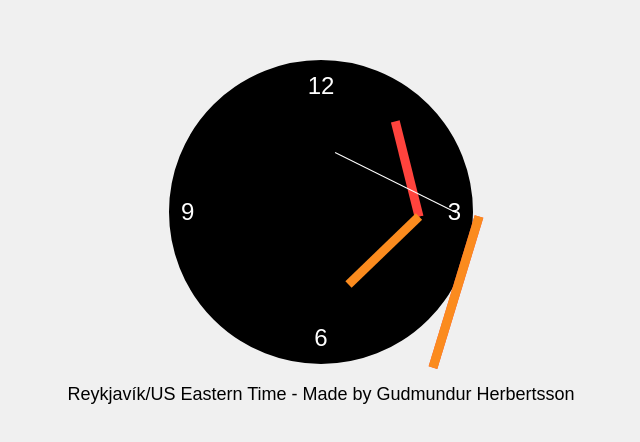
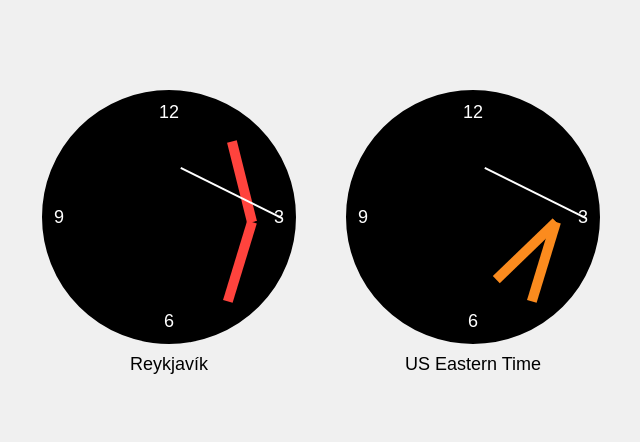
Before and after one commit to gudmndr/interactive-clock, a plain HTML site: page index.html in a window 1280 px wide. Shown: the part 168-610 px from the top of the page, without its empty margins (319-959 px from the left). Drawn offline with Linux system fonts and the light colour scheme; a web font is replaced by a local one.

Commit message:
Update index.html

```diff
--- a/index.html
+++ b/index.html
@@ -3,13 +3,12 @@
 <head>
     <meta charset="UTF-8">
     <meta name="viewport" content="width=device-width, initial-scale=1.0">
-    <title>Interactive Clock</title>
+    <title>Two Clocks - Reykjavík and US Eastern Time</title>
     <style>
         @import url('https://fonts.googleapis.com/css2?family=Bw+Haas+Grotesk:wght@400&display=swap');
 
         body {
             display: flex;
-            flex-direction: column;
             justify-content: center;
             align-items: center;
             height: 100vh;
@@ -17,10 +16,19 @@
             margin: 0;
             font-family: 'Bw Haas Grotesk', sans-serif;
         }
+        .clock-container {
+            display: flex;
+            gap: 50px;
+        }
+        .clock-wrapper {
+            display: flex;
+            flex-direction: column;
+            align-items: center;
+        }
         .clock-face {
             position: relative;
-            width: 300px;
-            height: 300px;
+            width: 250px;
+            height: 250px;
             border: 2px solid black;
             border-radius: 50%;
             background: black;
@@ -28,7 +36,7 @@
         .hand {
             position: absolute;
             width: 50%;
-            height: 1px; /* Thinner hands */
+            height: 2px;
             top: 50%;
             left: 50%;
             transform-origin: 100%;
@@ -37,40 +45,30 @@
             transition-duration: 0.05s;
             transition-property: transform;
         }
-        .hour-hand-iceland {
+        .hour-hand-reykjavik, .minute-hand-reykjavik {
             background-color: #ff433d;
+            height: 2px;
             border-right: 8px solid #ff433d;
             border-top: 4px solid transparent;
             border-bottom: 4px solid transparent;
             width: 30%;
         }
-        .minute-hand-iceland {
-            background-color: #ff433d;
-            border-right: 8px solid #ff433d;
-            border-top: 4px solid transparent;
-            border-bottom: 4px solid transparent;
-        }
-        .hour-hand-us {
+        .hour-hand-us, .minute-hand-us {
             background-color: #fb8b1e;
+            height: 2px;
             border-right: 8px solid #fb8b1e;
             border-top: 4px solid transparent;
             border-bottom: 4px solid transparent;
             width: 30%;
         }
-        .minute-hand-us {
-            background-color: #fb8b1e;
-            border-right: 8px solid #fb8b1e;
-            border-top: 4px solid transparent;
-            border-bottom: 4px solid transparent;
-        }
         .second-hand {
             background-color: white;
-            height: 1px; /* Thinner hand */
+            height: 2px;
             width: 45%;
         }
         .clock-number {
             position: absolute;
-            font-size: 24px;
+            font-size: 18px;
             font-family: Arial, sans-serif;
             color: white;
         }
@@ -80,8 +78,8 @@
         .num6 { bottom: 10px; left: 50%; transform: translateX(-50%); }
         .num9 { top: 50%; left: 10px; transform: translateY(-50%); }
 
-        .clock-info {
-            margin-top: 20px;
+        .clock-label {
+            margin-top: 10px;
             font-size: 18px;
             color: black;
             text-align: center;
@@ -89,66 +87,61 @@
     </style>
 </head>
 <body>
+    <div class="clock-container">
+        <div class="clock-wrapper">
             <div class="clock-face">
-        <div class="hand hour-hand-iceland" id="hour-hand-iceland"></div>
-        <div class="hand minute-hand-iceland" id="minute-hand-iceland"></div>
-        <div class="hand hour-hand-us" id="hour-hand-us"></div>
-        <div class="hand minute-hand-us" id="minute-hand-us"></div>
-        <div class="hand second-hand" id="second-hand"></div>
-        <!-- Adding only the main numbers to the clock -->
+                <div class="hand hour-hand-reykjavik" id="hour-hand-reykjavik"></div>
+                <div class="hand minute-hand-reykjavik" id="minute-hand-reykjavik"></div>
+                <div class="hand second-hand" id="second-hand-reykjavik"></div>
                 <div class="clock-number num12">12</div>
                 <div class="clock-number num3">3</div>
                 <div class="clock-number num6">6</div>
                 <div class="clock-number num9">9</div>
             </div>
-    <div class="clock-info">
-        Reykjavík/US Eastern Time - Made by Gudmundur Herbertsson
+            <div class="clock-label">Reykjavík</div>
+        </div>
+        <div class="clock-wrapper">
+            <div class="clock-face">
+                <div class="hand hour-hand-us" id="hour-hand-us"></div>
+                <div class="hand minute-hand-us" id="minute-hand-us"></div>
+                <div class="hand second-hand" id="second-hand-us"></div>
+                <div class="clock-number num12">12</div>
+                <div class="clock-number num3">3</div>
+                <div class="clock-number num6">6</div>
+                <div class="clock-number num9">9</div>
+            </div>
+            <div class="clock-label">US Eastern Time</div>
+        </div>
     </div>
     <script>
-        function startClock() {
-            function updateClock() {
+        function startClocks() {
+            function updateClock(timezone, hourHandId, minuteHandId, secondHandId) {
                 const now = new Date();
+                const time = new Date(now.toLocaleString('en-US', { timeZone: timezone }));
 
-                const usTimezone = 'America/New_York';
-                const icelandTimezone = 'Atlantic/Reykjavik';
+                const hours = time.getHours();
+                const minutes = time.getMinutes();
+                const seconds = time.getSeconds();
 
-                const usTime = new Date(now.toLocaleString('en-US', { timeZone: usTimezone }));
-                const icelandTime = new Date(now.toLocaleString('en-US', { timeZone: icelandTimezone }));
+                const hoursDegrees = ((hours % 12) / 12) * 360 + ((minutes / 60) * 30) + 90;
+                const minutesDegrees = (minutes / 60) * 360 + ((seconds / 60) * 6) + 90;
+                const secondsDegrees = (seconds / 60) * 360 + 90;
 
-                // US Time
-                const usHours = usTime.getHours();
-                const usMinutes = usTime.getMinutes();
-                const usSeconds = usTime.getSeconds();
-
-                // Iceland Time
-                const icelandHours = icelandTime.getHours();
-                const icelandMinutes = icelandTime.getMinutes();
-                const icelandSeconds = icelandTime.getSeconds();
-
-                // Calculate degrees for hands
-                const usHoursDegrees = ((usHours % 12) / 12) * 360 + ((usMinutes / 60) * 30) + 90;
-                const usMinutesDegrees = (usMinutes / 60) * 360 + ((usSeconds / 60) * 6) + 90;
-                const icelandHoursDegrees = ((icelandHours % 12) / 12) * 360 + ((icelandMinutes / 60) * 30) + 90;
-                const icelandMinutesDegrees = (icelandMinutes / 60) * 360 + ((icelandSeconds / 60) * 6) + 90;
-                const secondsDegrees = (usSeconds / 60) * 360 + 90;
-
-                // Update clock hands
-                document.getElementById('hour-hand-us').style.transform = `rotate(${usHoursDegrees}deg)`;
-                document.getElementById('minute-hand-us').style.transform = `rotate(${usMinutesDegrees}deg)`;
-                document.getElementById('hour-hand-iceland').style.transform = `rotate(${icelandHoursDegrees}deg)`;
-                document.getElementById('minute-hand-iceland').style.transform = `rotate(${icelandMinutesDegrees}deg)`;
-
-                // Continuous sweeping second hand
-                document.getElementById('second-hand').style.transform = `rotate(${secondsDegrees}deg)`;
+                document.getElementById(hourHandId).style.transform = `rotate(${hoursDegrees}deg)`;
+                document.getElementById(minuteHandId).style.transform = `rotate(${minutesDegrees}deg)`;
+                document.getElementById(secondHandId).style.transform = `rotate(${secondsDegrees}deg)`;
             }
 
-            // Update the clock every 20ms for a smooth second hand movement
-            updateClock();
-            setInterval(updateClock, 20);
+            function updateBothClocks() {
+                updateClock('Atlantic/Reykjavik', 'hour-hand-reykjavik', 'minute-hand-reykjavik', 'second-hand-reykjavik');
+                updateClock('America/New_York', 'hour-hand-us', 'minute-hand-us', 'second-hand-us');
             }
 
-        // Start the clock
-        startClock();
+            updateBothClocks();
+            setInterval(updateBothClocks, 20); // Update every 20ms for smooth second hand movement
+        }
+
+        startClocks();
     </script>
 </body>
 </html>
```
Lines whose indentation alone changed are shown as unchanged.
